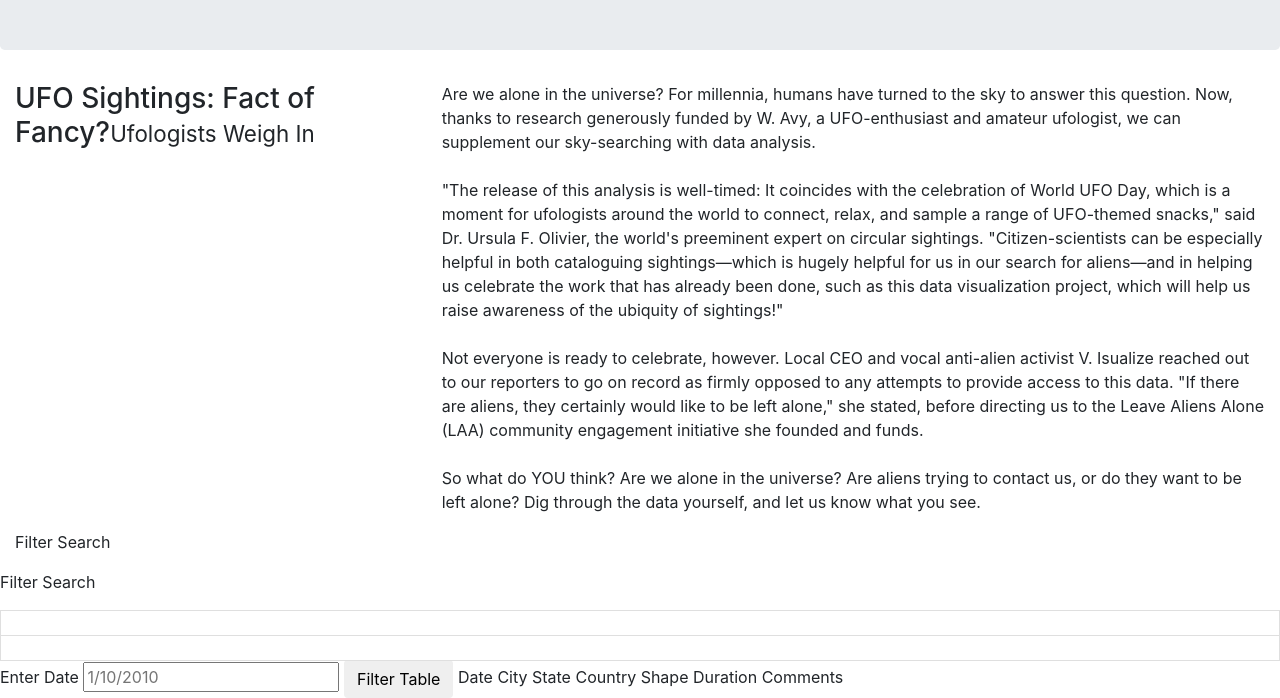
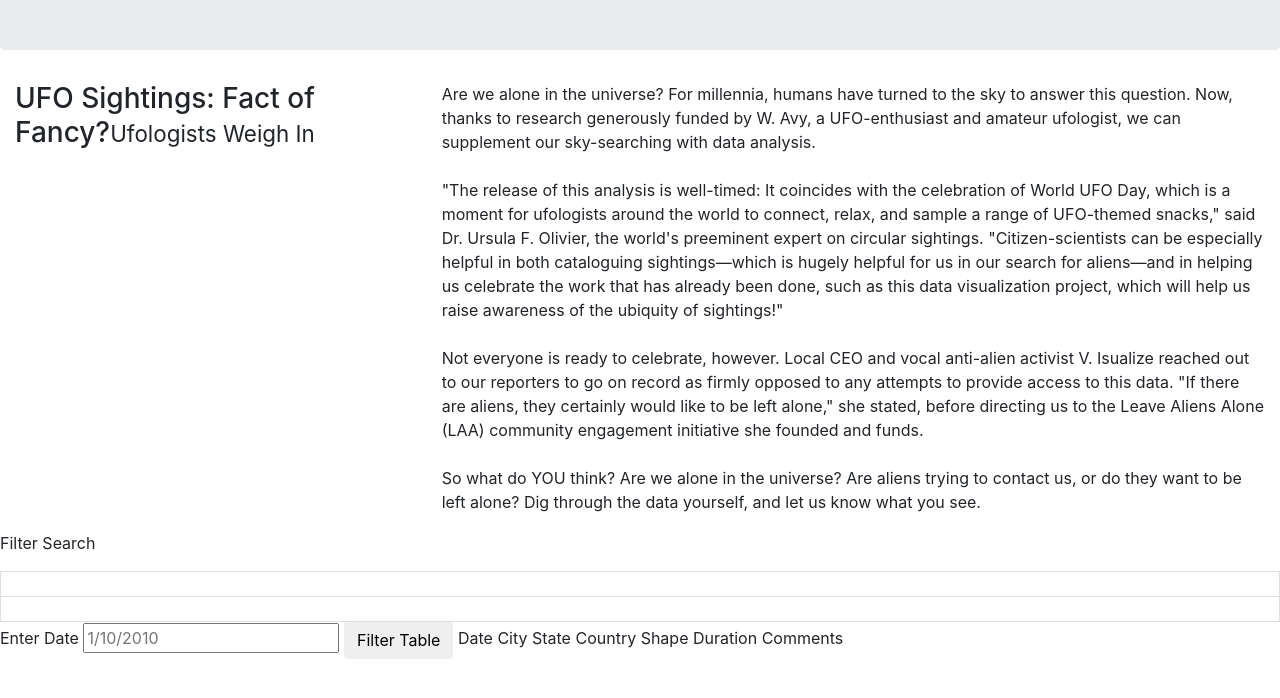
Before and after one commit to Data-Dan-Part-1/UFOs, a plain HTML site: page index.html in a window 1280 px wide. Shown: the part 190-888 px from the top of the page. After the commit the page ends 849 px from the top, so only its background shows below. Drawn offline with nearby package versions, Linux system fonts and the light colour scheme.

Commit message:
HTML Update

```diff
--- a/index.html
+++ b/index.html
@@ -54,9 +54,6 @@
     <div class="container-fluid">
         <div class="row">
             <div class="col-md-3">
-                <form>
-                    <p>Filter Search</p>
-                  </form>
             </div>
             <div class="col-md-9">
             </div>
@@ -66,13 +63,10 @@
             <p>Filter Search</p>
           </form>
           <ul class="list-group">
-
         </ul>
         <li class="list-group-item">
-
         </li>
         <li class="list-group-item">
-
         </li>
         <label for="date">Enter Date</label>
         <input type="text" placeholder="1/10/2010" id="datetime" />
```
Lines whose indentation alone changed are shown as unchanged.
